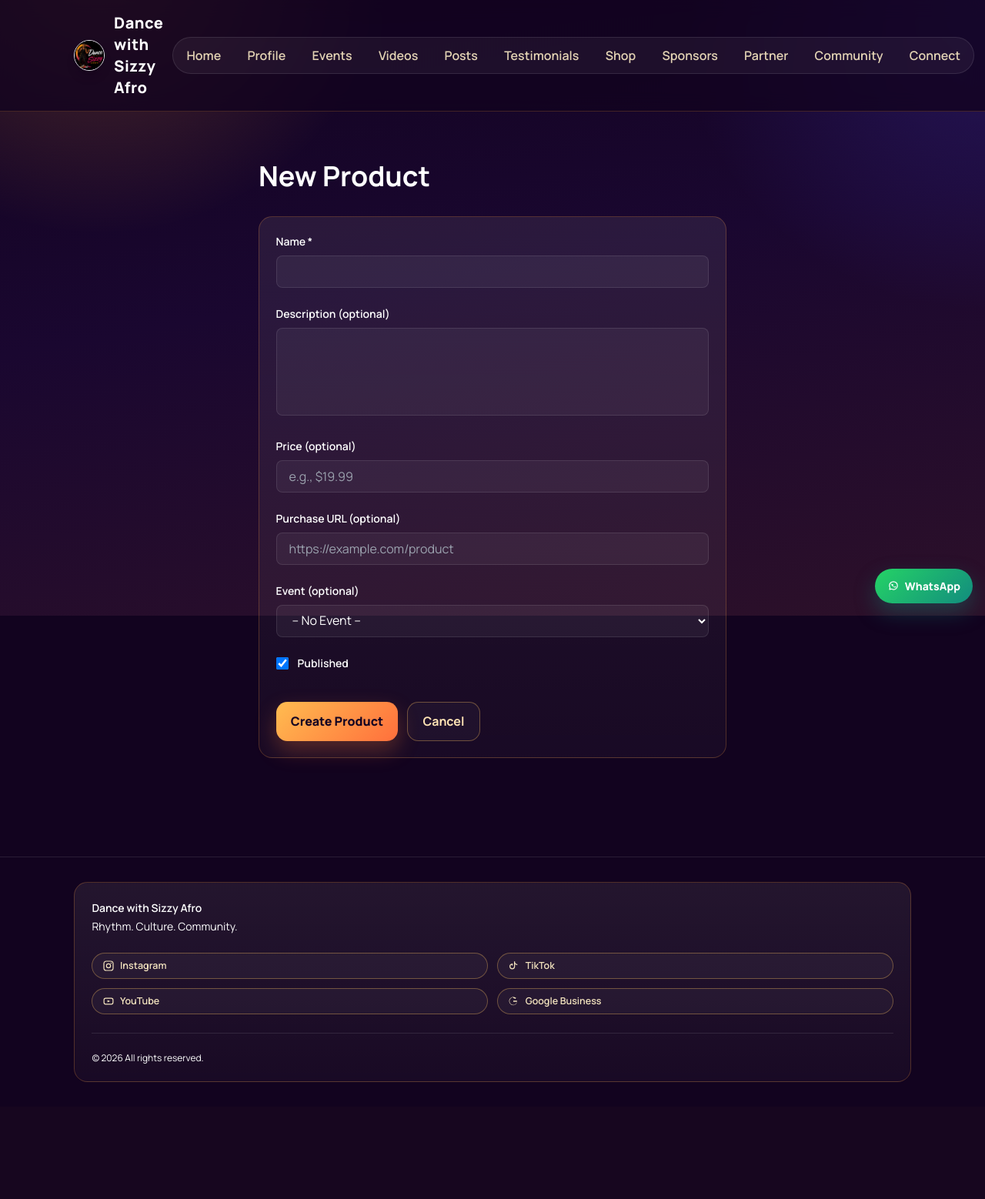
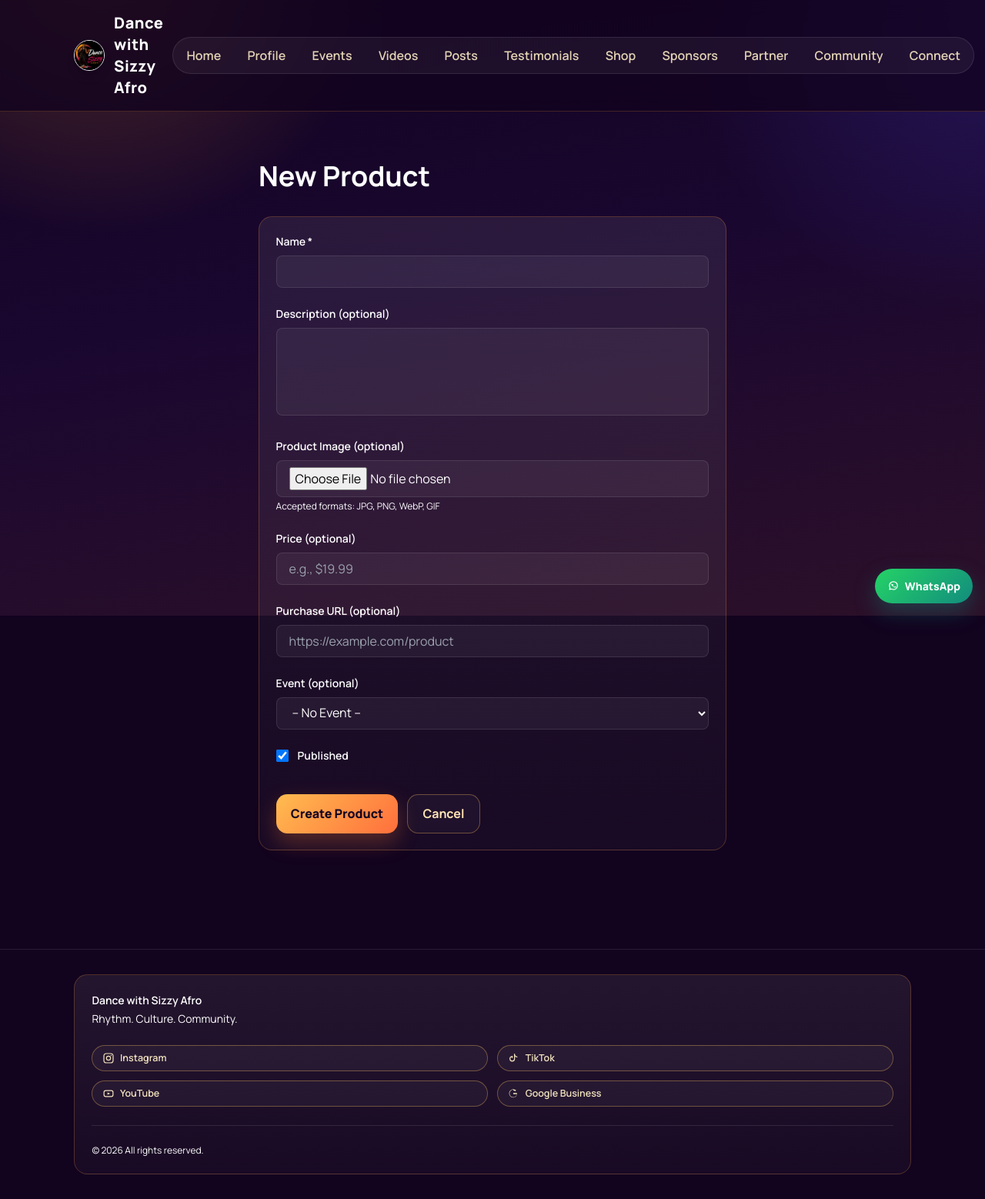
Before and after one commit to twinodev/sizzy-afro-website, a Flask app: page /admin/merchandise/create in a window 1280 px wide. Shown: the whole page at 77% size. Before the commit the page ends 1406 px from the top, so only its background shows below. Run offline with Flask 3, Linux system fonts and the light colour scheme; the visitor is signed in with stand-in values (Sample User, id 1); some libraries are stand-ins or nearby versions.

Commit message:
Add image upload support for merchandise products

```diff
--- a/app.py
+++ b/app.py
@@ -257,6 +257,7 @@ def init_db():
     with app.app_context():
         db.create_all()
         _ensure_event_flyer_column()
+        _ensure_merchandise_event_id_column()
 
 
 def _ensure_event_flyer_column():
@@ -267,6 +268,21 @@ def _ensure_event_flyer_column():
     if "flyer_url" not in columns:
         db.session.execute(text("ALTER TABLE events ADD COLUMN flyer_url TEXT"))
         db.session.commit()
+
+
+def _ensure_merchandise_event_id_column():
+    """Add event_id to existing merchandise tables if needed."""
+    try:
+        inspector = inspect(db.engine)
+        columns = {column["name"] for column in inspector.get_columns("merchandise")}
+
+        if "event_id" not in columns:
+            db.session.execute(text("ALTER TABLE merchandise ADD COLUMN event_id INTEGER REFERENCES events(id)"))
+            db.session.commit()
+            print("Added event_id column to merchandise table")
+    except Exception as e:
+        print(f"Migration: Could not add event_id to merchandise: {e}")
+
 
 
 def _allowed_image_filename(filename):
@@ -334,6 +350,10 @@ def _upload_logo_to_supabase(file_storage):
 
 def _upload_post_image_to_supabase(file_storage):
     return _upload_image_to_supabase(file_storage, app.config["SUPABASE_POST_BUCKET"], "posts", "post image")
+
+
+def _upload_merchandise_image_to_supabase(file_storage):
+    return _upload_image_to_supabase(file_storage, app.config["SUPABASE_POST_BUCKET"], "merchandise", "merchandise image")
 
 
 def admin_required(view_func):
@@ -1252,15 +1272,25 @@ def admin_merchandise_create():
         price = request.form.get("price", "").strip()
         purchase_url = request.form.get("purchase_url", "").strip()
         event_id = request.form.get("event_id", type=int) or None
+        image_file = request.files.get("image_file")
 
         if not name:
             flash("Name is required.", "error")
             return redirect(url_for("admin_merchandise_create"))
+
+        image_url = None
+        if image_file and image_file.filename:
+            try:
+                image_url = _upload_merchandise_image_to_supabase(image_file)
+            except ValueError as error:
+                flash(str(error), "error")
+                return redirect(url_for("admin_merchandise_create"))
 
         merchandise = Merchandise(
             event_id=event_id,
             name=name,
             description=description or None,
+            image_url=image_url,
             price=price or None,
             purchase_url=purchase_url or None,
             published=True,
@@ -1287,6 +1317,15 @@ def admin_merchandise_edit(item_id):
         item.purchase_url = request.form.get("purchase_url", "").strip() or None
         item.event_id = request.form.get("event_id", type=int) or None
         item.published = request.form.get("published") == "on"
+
+        image_file = request.files.get("image_file")
+        if image_file and image_file.filename:
+            try:
+                item.image_url = _upload_merchandise_image_to_supabase(image_file)
+            except ValueError as error:
+                flash(str(error), "error")
+                return redirect(url_for("admin_merchandise_edit", item_id=item_id))
+
         db.session.commit()
         flash("Merchandise updated successfully.", "success")
         return redirect(url_for("admin_merchandise"))
--- a/templates/admin_merchandise_form.html
+++ b/templates/admin_merchandise_form.html
@@ -8,7 +8,7 @@
     {% if item %}Edit Product{% else %}New Product{% endif %}
   </h1>
 
-  <form method="POST" class="card space-y-6">
+  <form method="POST" enctype="multipart/form-data" class="card space-y-6">
     <div>
       <label class="block text-sm font-semibold text-afro-100 mb-2">Name *</label>
       <input type="text" name="name" value="{{ item.name if item else '' }}" required
@@ -19,6 +19,19 @@
       <label class="block text-sm font-semibold text-afro-100 mb-2">Description (optional)</label>
       <textarea name="description" rows="4"
                 class="w-full px-4 py-2 bg-white/5 border border-white/10 rounded-lg text-white placeholder-afro-100/40 focus:outline-none focus:border-afro-300 resize-none">{{ item.description if item else '' }}</textarea>
+    </div>
+
+    <div>
+      <label class="block text-sm font-semibold text-afro-100 mb-2">Product Image (optional)</label>
+      <input type="file" name="image_file" accept=".jpg,.jpeg,.png,.webp,.gif"
+             class="w-full px-4 py-2 bg-white/5 border border-white/10 rounded-lg text-white placeholder-afro-100/40 focus:outline-none focus:border-afro-300" />
+      <p class="text-xs text-afro-100/60 mt-1">Accepted formats: JPG, PNG, WebP, GIF</p>
+      {% if item and item.image_url %}
+        <div class="mt-3">
+          <p class="text-xs text-afro-100/60 mb-2">Current image:</p>
+          <img src="{{ item.image_url }}" alt="{{ item.name }}" class="h-24 w-24 object-cover rounded border border-white/10" />
+        </div>
+      {% endif %}
     </div>
 
     <div>
```
